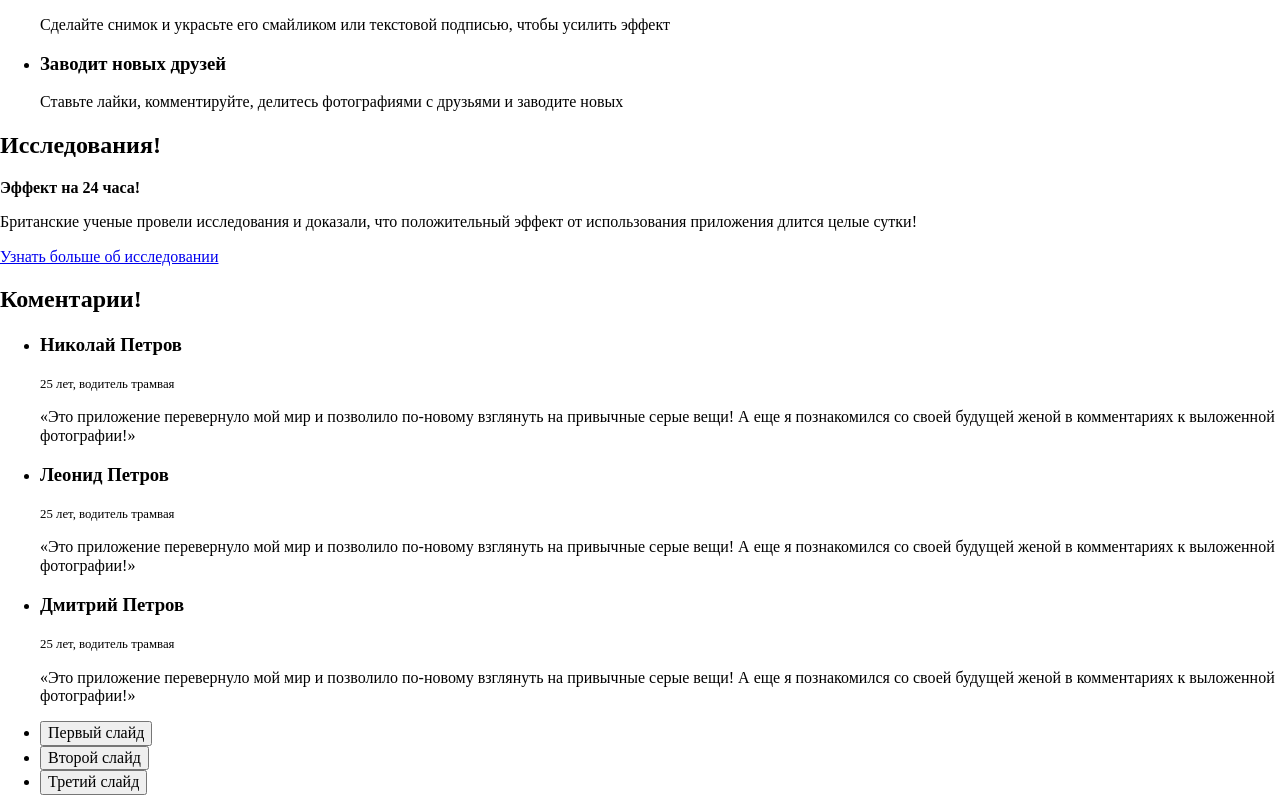
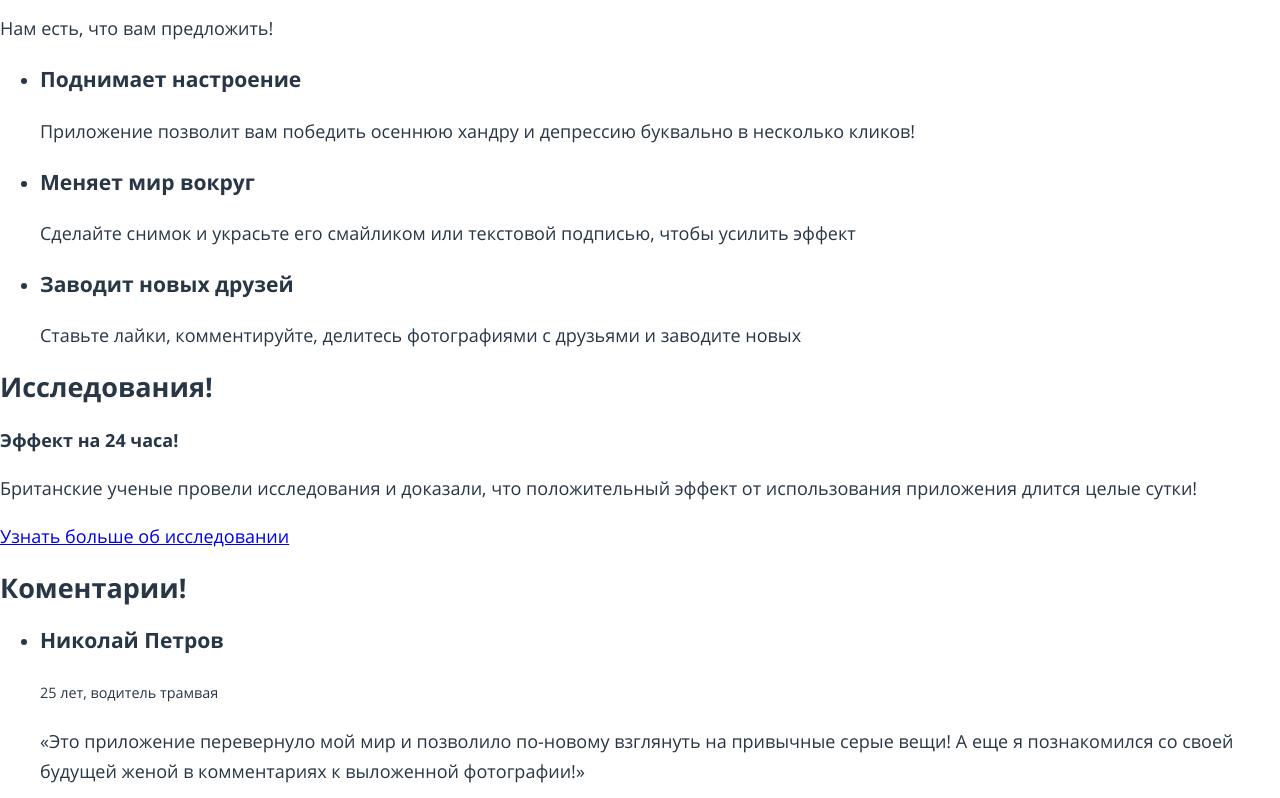
Before and after one commit to LozTaras/Pink, a website: page build/index.html in a window 1280 px wide. Shown: the part 624-1422 px from the top of the page. Drawn offline with Linux system fonts and the light colour scheme.

Commit message:
add fonts

```diff
--- a/gulpfile.js
+++ b/gulpfile.js
@@ -1,6 +1,6 @@
 var gulp = require('gulp');
 var sass = require('gulp-sass');
-var server = require('browser-sync');
+var server = require('browser-sync').create();
 var concat = require('gulp-concat');
 var uglifyjs = require('gulp-uglifyjs');
 var cssnano = require('gulp-cssnano');
@@ -8,16 +8,7 @@ var rename = require('gulp-rename');
 var imagemin = require('gulp-imagemin');
 var cache = require('gulp-cache');
 var autoprefixer = require('gulp-autoprefixer');
-
-gulp.task('sass', function() {
-    gulp.src('sass/style.scss')
-    .pipe(sass())
-    .pipe(autoprefixer({
-        browsers :'last 2 version'
-    }))
-    .pipe(gulp.dest('build/css'))
-    .pipe(server.reload({stream: true}));
-});
+var reload = server.reload;
 
 gulp.task('scripts', function() {
      gulp.src('js/**/*.js')
@@ -27,15 +18,21 @@ gulp.task('scripts', function() {
     .pipe(server.reload({stream: true}));
 });
 
-gulp.task('css', ['sass'], function() {
-     gulp.src('build/css/style.css')
-     .pipe(cssnano())
-     .pipe(rename({suffix: '.min'}))
-     .pipe(gulp.dest('build/css'));
+gulp.task('sass', function() {
+    gulp.src('sass/style.scss')
+    .pipe(sass())
+    .pipe(autoprefixer({
+        browsers :'last 2 version'
+    }))
+    .pipe(gulp.dest('build/css'))
+    .pipe(cssnano())
+    .pipe(rename({suffix: '.min'}))
+    .pipe(gulp.dest('build/css'))
+    .pipe(reload({ stream: true }));
 });
 
 gulp.task('server', function() {
-    server({
+    server.init({
         server: {
             baseDir: 'build',
         },
@@ -63,9 +60,9 @@ gulp.task('clear', function() {
     cache.clearAll();
 });
 
-gulp.task('default', ['server', 'css', 'scripts'], function() {
+gulp.task('default', ['server', 'sass', 'scripts'], function() {
     gulp.watch('**/*.+(scss|html)', ['sass']);
-    gulp.watch('build/**/*.html', server.reload);
+    gulp.watch('build/**/*.html', reload);
     gulp.watch('js/**/*.js', ['scripts']);
     gulp.watch('img/**/*', ['img']);
 });
--- a/package.json
+++ b/package.json
@@ -17,5 +17,8 @@
     "gulp-rename": "^1.3.0",
     "gulp-uglifyjs": "^0.6.2",
     "imagemin-pngquant": "^5.1.0"
+  },
+  "devDependencies": {
+    "browser-sync": "^2.24.5"
   }
 }
--- /dev/null
+++ b/sass/global/fonts.scss
@@ -0,0 +1,23 @@
+@font-face {
+    font-family: 'Open Sans';
+    src: url('../fonts/OpenSans-Regular.woff') format('woff'),
+         url('../fonts/OpenSans-Regular.woff2') format('woff2');
+    font-weight: 400;
+    font-style: normal;
+}
+
+@font-face {
+    font-family: 'Open Sans';
+    src: url('../fonts/OpenSans-Bold.woff') format('woff'),
+         url('../fonts/OpenSans-Bold.woff2') format('woff2');
+    font-weight: 700;
+    font-style: normal;
+}
+
+@font-face {
+    font-family: 'Open Sans';
+    src: url('../fonts/OpenSans-Light.woff') format('woff'),
+         url('../fonts/OpenSans-Light.woff2') format('woff2');
+    font-weight: 300;
+    font-style: normal;
+}
--- /dev/null
+++ b/sass/global/page.scss
@@ -0,0 +1,15 @@
+html {
+    box-sizing: border-box;
+}
+
+*, *::after, *::before {
+    box-sizing: border-box;
+}
+
+body {
+    @include reset;
+    font-family: $font;
+    font-size: $font-size;
+    line-height: $line-height;
+    color: $font-color;
+}
--- /dev/null
+++ b/sass/mixins.scss
@@ -0,0 +1,4 @@
+@mixin reset {
+    margin: 0;
+    padding: 0;
+}
--- a/sass/style.scss
+++ b/sass/style.scss
@@ -1 +1,6 @@
-@import "normalize";
+@import "variables.scss";
+@import "mixins.scss";
+@import "normalize.scss";
+
+@import "global/fonts.scss";
+@import "global/page.scss";
--- /dev/null
+++ b/sass/variables.scss
@@ -0,0 +1,6 @@
+$font-color: #283645;
+
+/*global font rules*/
+$font: "Open Sans", "Arial", sans-serif;
+$font-size: 18px;
+$line-height: 30px;
```
Also changed, not shown: build/css/style.css, build/css/style.min.css, build/fonts/OpenSans-Bold.woff (added), build/fonts/OpenSans-Bold.woff2 (added), build/fonts/OpenSans-Light.woff (added), build/fonts/OpenSans-Light.woff2 (added), build/fonts/OpenSans-Regular.woff (added), build/fonts/OpenSans-Regular.woff2 (added), 1 other file.
